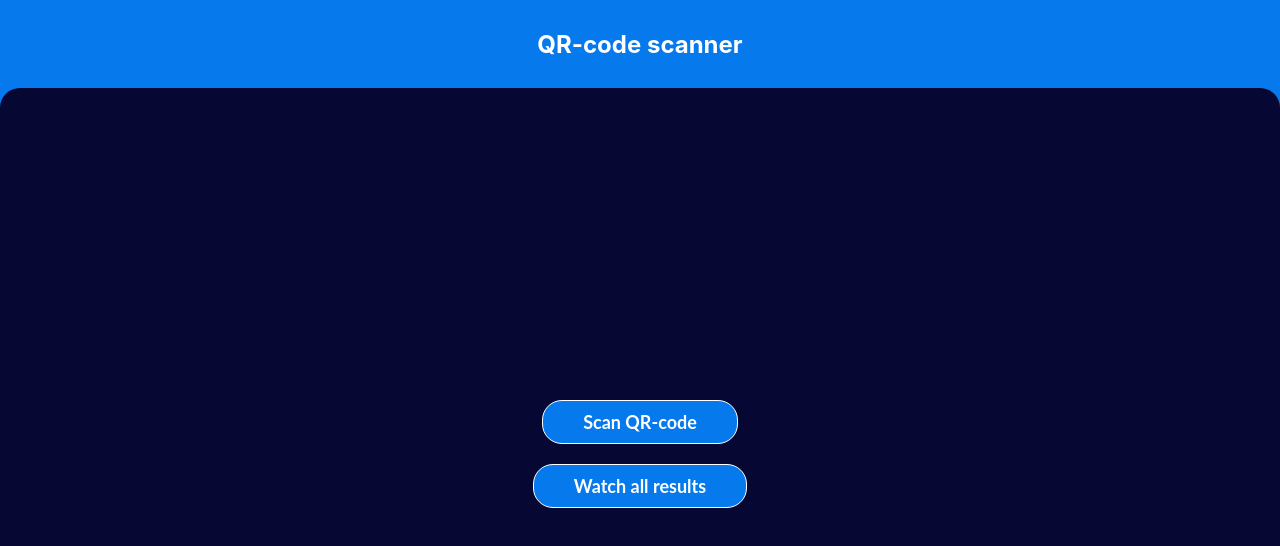
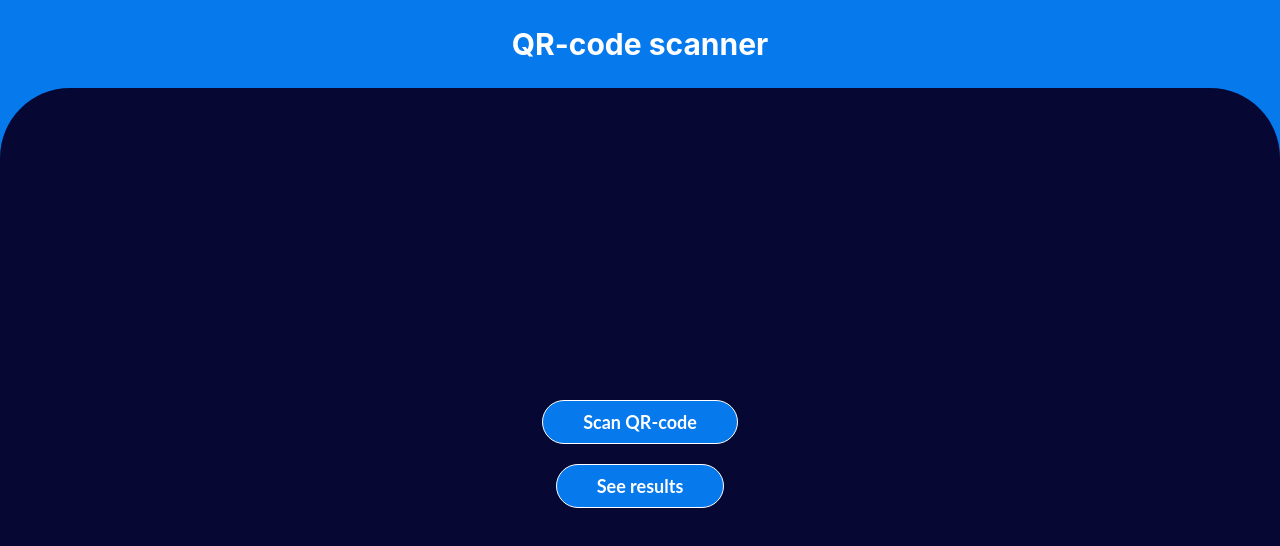
Before and after one commit to KseniaKras/qr-code-scanner, a React (Create React App) app: page / in a window 1280 px wide. Shown: the top 546 px of the page. Built offline with nearby package versions, Linux system fonts and the light colour scheme; the HTML template or start-up script is replaced by a standard one.

Commit message:
refactoring

```diff
--- a/src/App.css
+++ b/src/App.css
@@ -18,7 +18,7 @@
     width: 100%;
     height: 100px;
     color: white;
-    font-size: 24px;
+    font-size: 30px;
     font-weight: bold;
     text-align: center;
     display: flex;
@@ -39,7 +39,7 @@
     height: 100%;
     background-color: rgb(7, 7, 51);
     /*background-color: rgba(10, 10, 61, 0.95);*/
-    border-radius: 20px 20px 0 0;
+    border-radius: 70px 70px 0 0;
     display: flex;
     flex-direction: column;
     justify-content: center;
--- a/src/App.tsx
+++ b/src/App.tsx
@@ -1,11 +1,9 @@
-import React, {useEffect, useState} from 'react';
+import React, {useState} from 'react';
 import './App.css';
 import {QrScannerContainer} from "./components/QRScannerContainer";
 import ResultsList from "./components/ResultsList";
 import {Button} from "./components/common/Button";
 
-
-// export const resultsArray: string[] = []
 
 function App() {
 
@@ -13,7 +11,6 @@ function App() {
     const [resultsArray, setResultsArray] = useState<string[]>([])
 
     let addToItemsList = (value: string) => {
-        // resultsArray.push(value)
         setResultsArray([...resultsArray, value])
     }
 
@@ -31,7 +28,7 @@ function App() {
                         : <QrScannerContainer addToItemsList={addToItemsList}/>
                 }
                 <Button
-                    name={isShowingList ? 'Back' : 'Watch all results'}
+                    name={isShowingList ? 'Back' : 'See results'}
                     onPressHandler={onPressShowResults}
                 />
             </div>
--- a/src/components/QRScanner.tsx
+++ b/src/components/QRScanner.tsx
@@ -30,7 +30,6 @@ export const QrScanner: React.FC<ScannerPropsType> = ({
 
     return (
         <div className={s.scannerBlock}>
-            {/*<h2 className={s.scannerTitle}>QR-code scanner</h2>*/}
             {
                 qrCodeView
                     && <>
@@ -58,7 +57,6 @@ export const QrScanner: React.FC<ScannerPropsType> = ({
                             scanDelay={500}
                         />
                     </>
-                    // : ''   // <div className={s.cameraBlock}/>
             }
 
             {
--- a/src/components/common/Button.module.css
+++ b/src/components/common/Button.module.css
@@ -7,7 +7,7 @@
     font-size: 18px;
     font-weight: bold;
     border: 1px solid white;
-    border-radius: 20px;
+    border-radius: 30px;
 
     /*margin-top: 50px;*/
     padding: 10px 40px;
```
